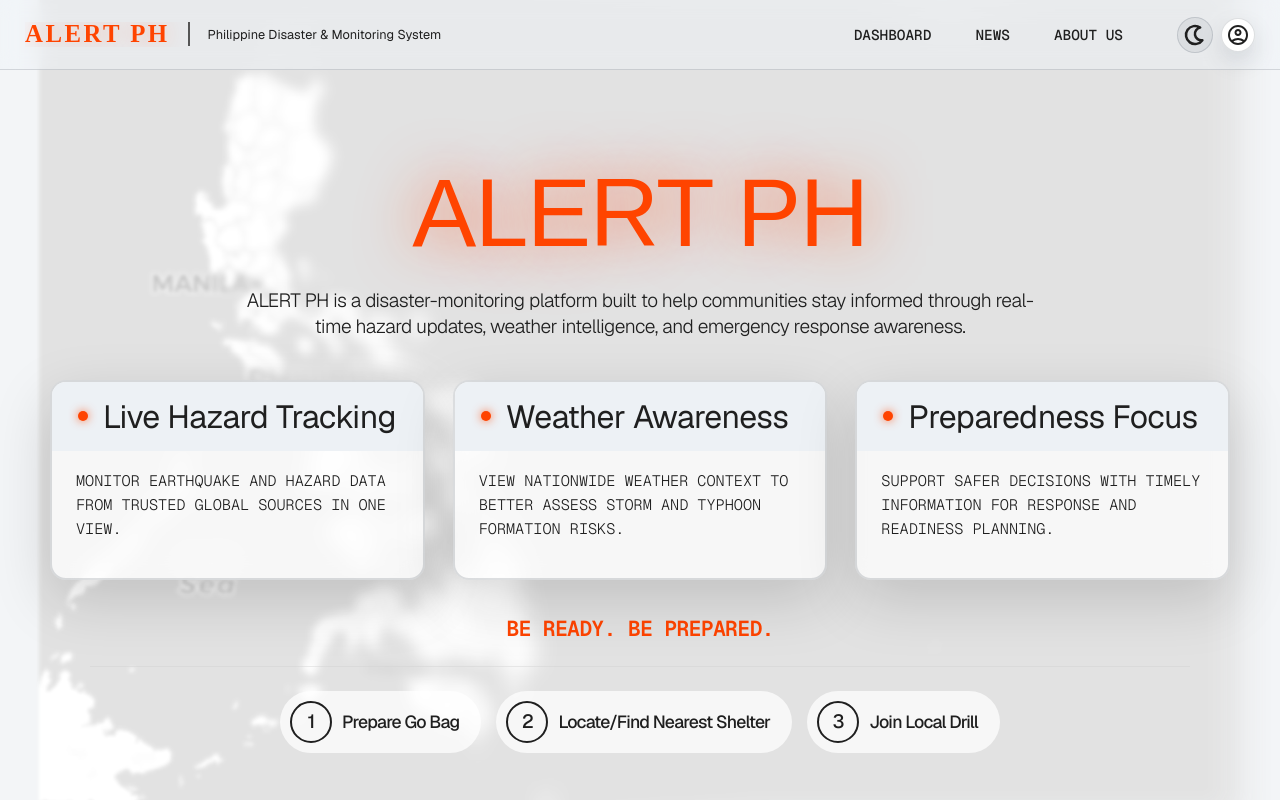
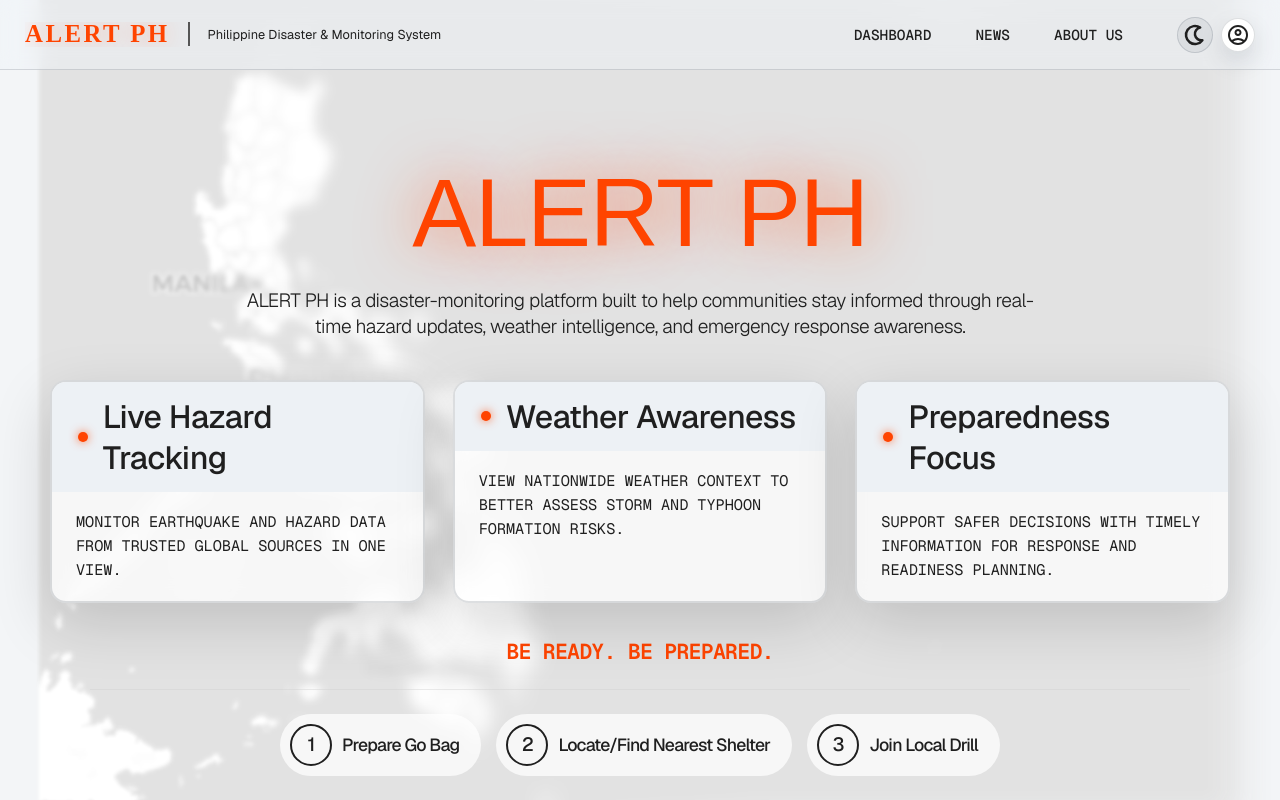
Before and after one commit to LawrenceTanny/SHIELD, a React (Vite) app: page / in a window 1280 px wide. Built offline with nearby package versions, Linux system fonts and the light colour scheme; no server answers; a web font is replaced by a local one.

Commit message:
add base styles and responsive layout definitions for home page and theme configuration

```diff
--- a/src/Styles/Home.css
+++ b/src/Styles/Home.css
@@ -1,3 +1,10 @@
+html,
+body {
+    margin: 0;
+    padding: 0;
+    overflow-x: hidden;
+}
+
 .home-container {
     position: relative;
     isolation: isolate;
@@ -10,15 +17,20 @@
 .home-container::before {
     content: '';
     position: fixed;
-    inset: 0;
+    top: 0;
+    left: 0;
+    right: 0;
+    bottom: 0;
+    width: 100%;
+    height: 100%;
     z-index: -1;
     background-image: url('/darkbg.png');
     background-size: cover;
-    background-position: center;
+    background-position: center center;
     background-repeat: no-repeat;
-    background-attachment: fixed;
     pointer-events: none;
 }
+
 
 .landing-hero {
     width: 100%;
@@ -85,7 +97,7 @@
     padding: 14px 26px;
     background: rgba(63, 63, 63, 0.55);
     font-size: 2rem;
-    font-weight: 400;
+    font-weight: 500;
     letter-spacing: -0.03rem;
     color: var(--ink);
     display: flex;
@@ -98,7 +110,7 @@
     font-family: 'Geist Mono', monospace;
     padding: 18px 24px;
     margin: 0;
-    font-weight: 300;
+    font-weight: 400;
     font-size: 0.95rem;
     line-height: 1.6;
     color: var(--ink);
```
